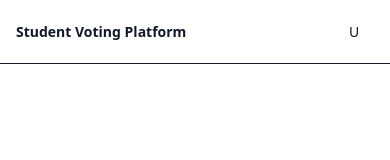
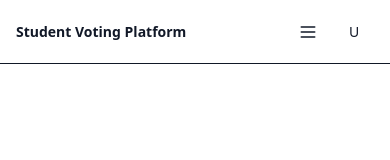
Before and after one commit to Dave-tab/Student-Voting-Project, a React (Vite) app: page / in a window 390 px wide. Shown: the top 160 px of the page. Built offline with nearby package versions, Linux system fonts and the light colour scheme.

Commit message:
feet: add mobile navigation

```diff
--- /dev/null
+++ b/src/components/layouts/MobileNavigation.tsx
@@ -0,0 +1,126 @@
+import { useCallback, useEffect, useRef, useState } from "react";
+import { NavLink } from "react-router-dom";
+import { cn } from "@/lib/utils";
+
+function MenuIcon() {
+  return (
+    <svg
+      viewBox="0 0 24 24"
+      fill="none"
+      stroke="currentColor"
+      strokeWidth="2"
+      strokeLinecap="round"
+      strokeLinejoin="round"
+      className="h-5 w-5"
+      aria-hidden="true"
+    >
+      <line x1="4" y1="6" x2="20" y2="6" />
+      <line x1="4" y1="12" x2="20" y2="12" />
+      <line x1="4" y1="18" x2="20" y2="18" />
+    </svg>
+  );
+}
+
+function CloseIcon() {
+  return (
+    <svg
+      viewBox="0 0 24 24"
+      fill="none"
+      stroke="currentColor"
+      strokeWidth="2"
+      strokeLinecap="round"
+      strokeLinejoin="round"
+      className="h-5 w-5"
+      aria-hidden="true"
+    >
+      <line x1="6" y1="6" x2="18" y2="18" />
+      <line x1="6" y1="18" x2="18" y2="6" />
+    </svg>
+  );
+}
+
+function MobileNavigation() {
+  const [isOpen, setIsOpen] = useState(false);
+  const triggerRef = useRef<HTMLButtonElement>(null);
+
+  const close = useCallback(() => {
+    setIsOpen(false);
+    triggerRef.current?.focus();
+  }, []);
+
+  useEffect(() => {
+    if (!isOpen) return;
+
+    function handleKeyDown(event: KeyboardEvent) {
+      if (event.key === "Escape") {
+        close();
+      }
+    }
+
+    document.addEventListener("keydown", handleKeyDown);
+    const previousOverflow = document.body.style.overflow;
+    document.body.style.overflow = "hidden";
+
+    return () => {
+      document.removeEventListener("keydown", handleKeyDown);
+      document.body.style.overflow = previousOverflow;
+    };
+  }, [isOpen, close]);
+
+  return (
+    <>
+      <button
+        ref={triggerRef}
+        type="button"
+        aria-label="Open navigation"
+        aria-expanded={isOpen}
+        onClick={() => setIsOpen(true)}
+        className="inline-flex items-center justify-center rounded-md p-2 text-foreground/60 transition-colors hover:bg-foreground/5 hover:text-foreground focus-visible:outline-none focus-visible:ring-2 focus-visible:ring-ring md:hidden"
+      >
+        <MenuIcon />
+      </button>
+
+      {isOpen && (
+        <div className="fixed inset-0 z-50 md:hidden">
+          <div
+            className="absolute inset-0 bg-foreground/20"
+            onClick={close}
+            aria-hidden="true"
+          />
+          <div className="absolute inset-y-0 left-0 w-64 max-w-[80vw] border-r border-border bg-background p-4">
+            <div className="mb-4 flex items-center justify-between">
+              <span className="text-sm font-semibold text-foreground">
+                Navigation
+              </span>
+              <button
+                type="button"
+                aria-label="Close navigation"
+                onClick={close}
+                className="inline-flex items-center justify-center rounded-md p-2 text-foreground/60 transition-colors hover:bg-foreground/5 hover:text-foreground focus-visible:outline-none focus-visible:ring-2 focus-visible:ring-ring"
+              >
+                <CloseIcon />
+              </button>
+            </div>
+            <nav aria-label="Primary" className="flex flex-col gap-1">
+              <NavLink
+                to="/"
+                end
+                onClick={close}
+                className={({ isActive }) =>
+                  cn(
+                    "rounded-md px-3 py-2 text-sm font-medium text-foreground/60 transition-colors hover:bg-foreground/5 hover:text-foreground focus-visible:outline-none focus-visible:ring-2 focus-visible:ring-ring",
+                    isActive && "bg-foreground/5 text-foreground"
+                  )
+                }
+              >
+                Home
+              </NavLink>
+            </nav>
+          </div>
+        </div>
+      )}
+    </>
+  );
+}
+
+export { MobileNavigation };
--- a/src/components/layouts/RootLayout.tsx
+++ b/src/components/layouts/RootLayout.tsx
@@ -10,13 +10,17 @@ import {
   UserArea,
 } from "@/components/layouts/ApplicationHeader";
 import { ApplicationSidebar } from "@/components/layouts/ApplicationSidebar";
+import { MobileNavigation } from "@/components/layouts/MobileNavigation";
 
 export default function RootLayout() {
   return (
     <ApplicationShell>
       <ApplicationHeader>
         <ApplicationIdentity>Student Voting Platform</ApplicationIdentity>
-        <UserArea />
+        <div className="flex items-center gap-2">
+          <MobileNavigation />
+          <UserArea />
+        </div>
       </ApplicationHeader>
       <ApplicationBody>
         <ApplicationSidebar />
```
